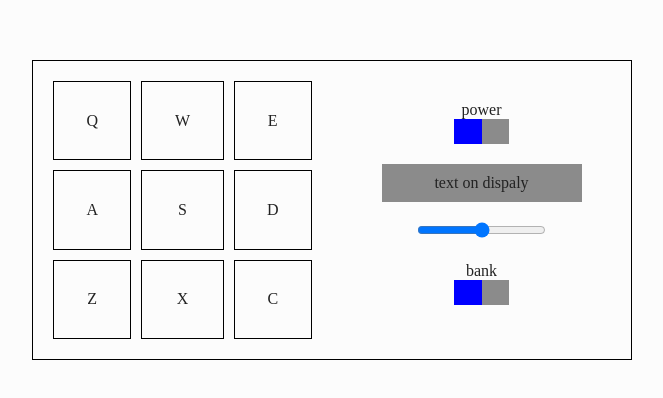
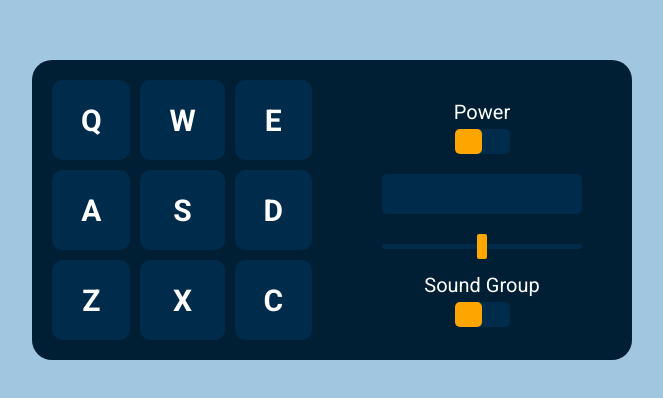
Before and after one commit to valentin93z/drum-machine, a React (Create React App) app: page / in a window 1280 px wide. Shown: the part 190-588 px from the top of the page, without its empty margins (308-971 px from the left). Built offline with nearby package versions, Linux system fonts and the light colour scheme.

Commit message:
add working display, second sound group

```diff
--- a/src/App.js
+++ b/src/App.js
@@ -57,40 +57,113 @@ const firstSoundGroup = [
     url: 'https://s3.amazonaws.com/freecodecamp/drums/Cev_H2.mp3' }
   ];
 
+  const secondSoundGroup = [
+    {
+      keyCode: 81,
+      key: 'Q',
+      id: 'Chord-1',
+      url: 'https://s3.amazonaws.com/freecodecamp/drums/Chord_1.mp3' },
+
+    {
+      keyCode: 87,
+      key: 'W',
+      id: 'Chord-2',
+      url: 'https://s3.amazonaws.com/freecodecamp/drums/Chord_2.mp3' },
+
+    {
+      keyCode: 69,
+      key: 'E',
+      id: 'Chord-3',
+      url: 'https://s3.amazonaws.com/freecodecamp/drums/Chord_3.mp3' },
+
+    {
+      keyCode: 65,
+      key: 'A',
+      id: 'Shaker',
+      url: 'https://s3.amazonaws.com/freecodecamp/drums/Give_us_a_light.mp3' },
+
+    {
+      keyCode: 83,
+      key: 'S',
+      id: 'Open-HH',
+      url: 'https://s3.amazonaws.com/freecodecamp/drums/Dry_Ohh.mp3' },
+
+    {
+      keyCode: 68,
+      key: 'D',
+      id: 'Closed-HH',
+      url: 'https://s3.amazonaws.com/freecodecamp/drums/Bld_H1.mp3' },
+
+    {
+      keyCode: 90,
+      key: 'Z',
+      id: 'Punchy-Kick',
+      url: 'https://s3.amazonaws.com/freecodecamp/drums/punchy_kick_1.mp3' },
+
+    {
+      keyCode: 88,
+      key: 'X',
+      id: 'Side-Stick',
+      url: 'https://s3.amazonaws.com/freecodecamp/drums/side_stick_1.mp3' },
+
+    {
+      keyCode: 67,
+      key: 'C',
+      id: 'Snare',
+      url: 'https://s3.amazonaws.com/freecodecamp/drums/Brk_Snr.mp3' }
+  ];
+
 
 function App() {
 
   const [volume, setVolume] = useState(0.5);
+  const [group, setGroup] = useState("control-bank-first-group");
+  const [viewDisplay, setViewDisplay] = useState("");
+
+  const groupSwitcher = () => {
+    if (group === "control-bank-first-group") {
+      setGroup("control-bank-second-group");
+      setViewDisplay("Second Sound Group");
+    } else {
+      setGroup("control-bank-first-group");
+      setViewDisplay("First Sound Group");
+    }
+  }
+
+  const currentGroup = group === "control-bank-first-group" ? firstSoundGroup : secondSoundGroup;
 
   return (
     <div className="App" id='drum-machine'>
         <div className='drum-keyboard'>
-          {firstSoundGroup.map((sound) => (
-          <Pad key={sound.id} sound={sound} volume={volume} />))}
+          {currentGroup.map((sound) => (
+          <Pad key={sound.id} sound={sound} volume={volume} setViewDisplay={setViewDisplay} />))}
         </div>
         <div className='drum-control'>
           <div className='control-power'>
-            <p>power</p>
+            <p>Power</p>
             <div className='switcher'>
               <div className='switch'></div>
             </div>
           </div>
           <div className='display' id='display'>
-            text on dispaly
+            {viewDisplay}
           </div>
           <div className='control-volume'>
             <input
               type="range"
-              onChange={(e) => setVolume(e.target.value)}
+              onChange={(e) => {
+                setVolume(e.target.value);
+                setViewDisplay("Volume: " + e.target.value * 100 + "%");
+              }}
               value={volume}
               step="0.01"
               min="0"
               max="1" />
           </div>
           <div className='control-bank'>
-            <p>bank</p>
+            <p>Sound Group</p>
             <div className='switcher'>
-              <div className='switch'></div>
+              <div className={`switch ${group}`} onClick={groupSwitcher}></div>
             </div>
           </div>
         </div>
@@ -100,7 +173,7 @@ function App() {
 
 
 
-function Pad({ sound, volume }) {
+function Pad({ sound, volume, setViewDisplay }) {
 
   const [active, setActive] = useState(false);
 
@@ -121,6 +194,7 @@ function Pad({ sound, volume }) {
     const audio = document.getElementById(sound.key);
     setActive(true);
     setTimeout(() => setActive(false), 200);
+    setViewDisplay(sound.id);
     audio.volume = volume;
     audio.currentTime = 0;
     audio.play();
--- a/src/index.css
+++ b/src/index.css
@@ -1,3 +1,5 @@
+@import url('https://fonts.googleapis.com/css2?family=Roboto:ital,wght@0,100;0,300;0,400;0,500;0,700;0,900;1,100;1,300;1,400;1,500;1,700;1,900&display=swap');
+
 * {
   margin: 0;
   padding: 0;
@@ -7,18 +9,20 @@
 body {
   width: 100vw;
   height: 100vh;
-  background-color: #fcfcfc;
-  color: #222222;
+  background-color: #A1C6E0;
   display: grid;
   align-items: center;
   justify-content: center;
+  font-family: "Roboto", sans-serif;
 }
 
 .App {
   width: 600px;
   height: 300px;
   text-align: center;
-  border: 1px solid black;
+  border: none;
+  border-radius: 20px;
+  background-color: #001E34;
   display: grid;
   grid-template-columns: 50% 50%;
 }
@@ -31,48 +35,117 @@ body {
 }
 
 .drum-pad {
-  border: 1px solid black;
+  border: none;
+  border-radius: 10px;
+  background-color: #002B4A;
+  color: #FFFFFF;
   display: grid;
   align-items: center;
   justify-content: center;
   cursor: pointer;
+  font-size: 30px;
+  font-weight: 600;
+}
+
+.drum-pad:active {
+  outline: none;
 }
 
 .active-pad {
-  background-color: orange;
+  background-color: #FFA800;
 }
 
 .switcher {
   width: 55px;
   height: 25px;
-  background-color: #8b8b8b;
+  background-color: #002B4A;
   margin: 0 auto;
 }
 
 .switch {
   width: 50%;
   height: 100%;
-  background-color: blue;
+  background-color: #FFA800;
+  cursor: pointer;
 }
 
 .display {
   width: 200px;
-  background-color: #8b8b8b;
+  height: 40px;
+  background-color: #002B4A;
+  color: #FFFFFF;
+  border-radius: 5px;
   margin: 0 auto;
   margin-top: 20px;
-  padding: 10px;
+  padding: 8px 0;
+  overflow: hidden;
+  font-size: 20px;
 }
 
 .control-power {
   margin-top: 40px;
+  color:#FFFFFF;
+  font-size: 20px;
 }
 
 .control-volume {
   margin-top: 20px;
 }
 
+input {
+  -webkit-appearance: none;
+  width: 200px;
+  height: 5px;
+  outline: none;
+  border: none;
+  border-radius: 2px;
+  background-color: #002B4A;
+  cursor: pointer;
+}
+
+input::-webkit-slider-thumb {
+  -webkit-appearance: none;
+  width: 10px;
+  height: 25px;
+  background-color: #FFA800;
+  border: none;
+  border-radius: 2px;
+  cursor: pointer;
+}
+
+input::-moz-range-thumb {
+  width: 10px;
+  height: 25px;
+  background-color: #FFA800;
+  border: none;
+  border-radius: 2px;
+  cursor: pointer;
+}
+
 .control-bank {
   margin-top: 20px;
+  color:#FFFFFF;
+  font-size: 20px;
+}
+
+.switcher {
+  background-color: e5e5e5;
+  border-radius: 5px;
+  margin-top: 5px;
+}
+
+.switch {
+  background-color: orange;
+  border: none;
+  border-radius: 5px;
+}
+
+.control-bank-first-group {
+  float: left;
+}
+
+.control-bank-second-group {
+  float: right;
 }
 
 @media screen and (max-width: 620px) {
```
